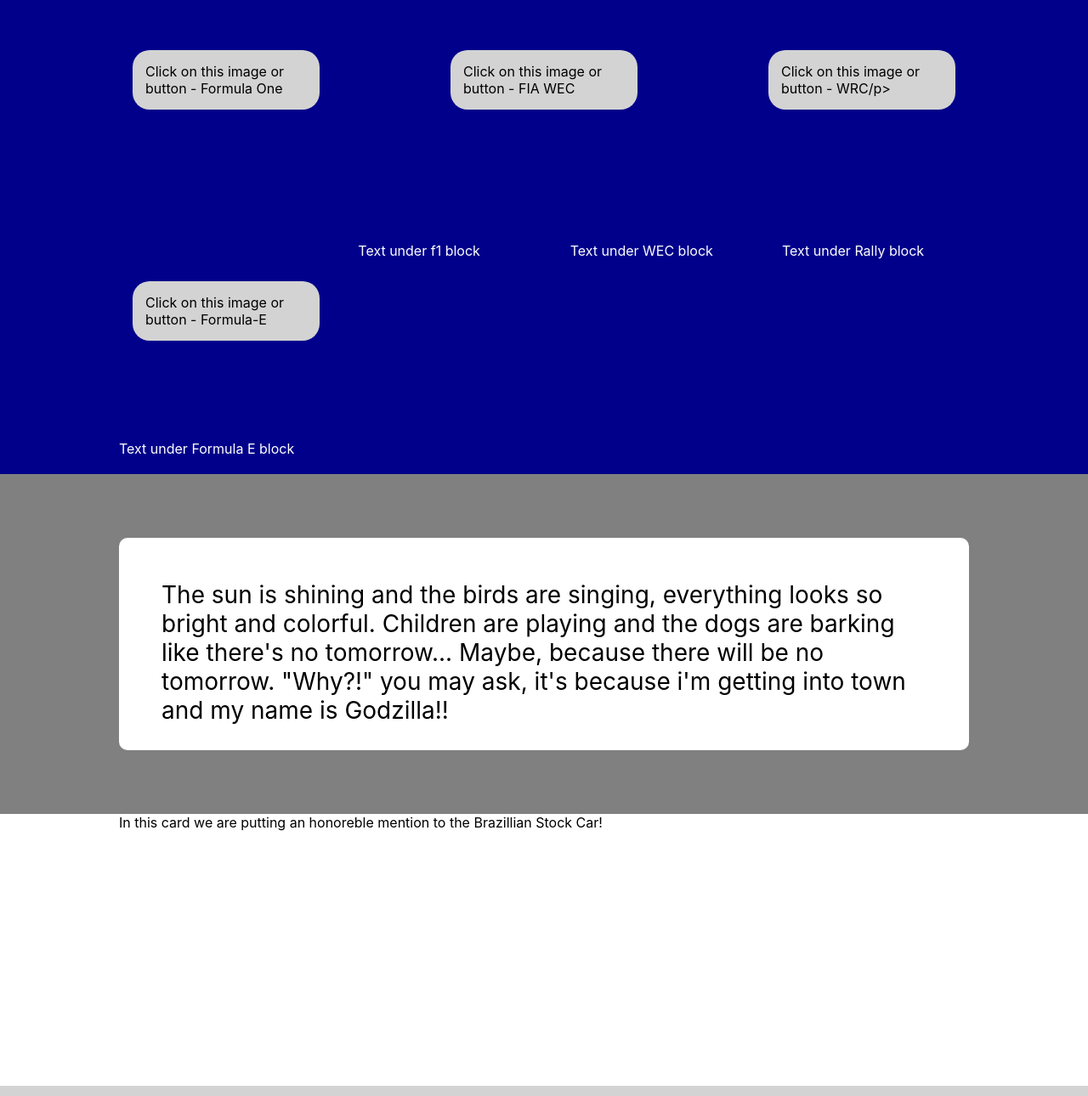
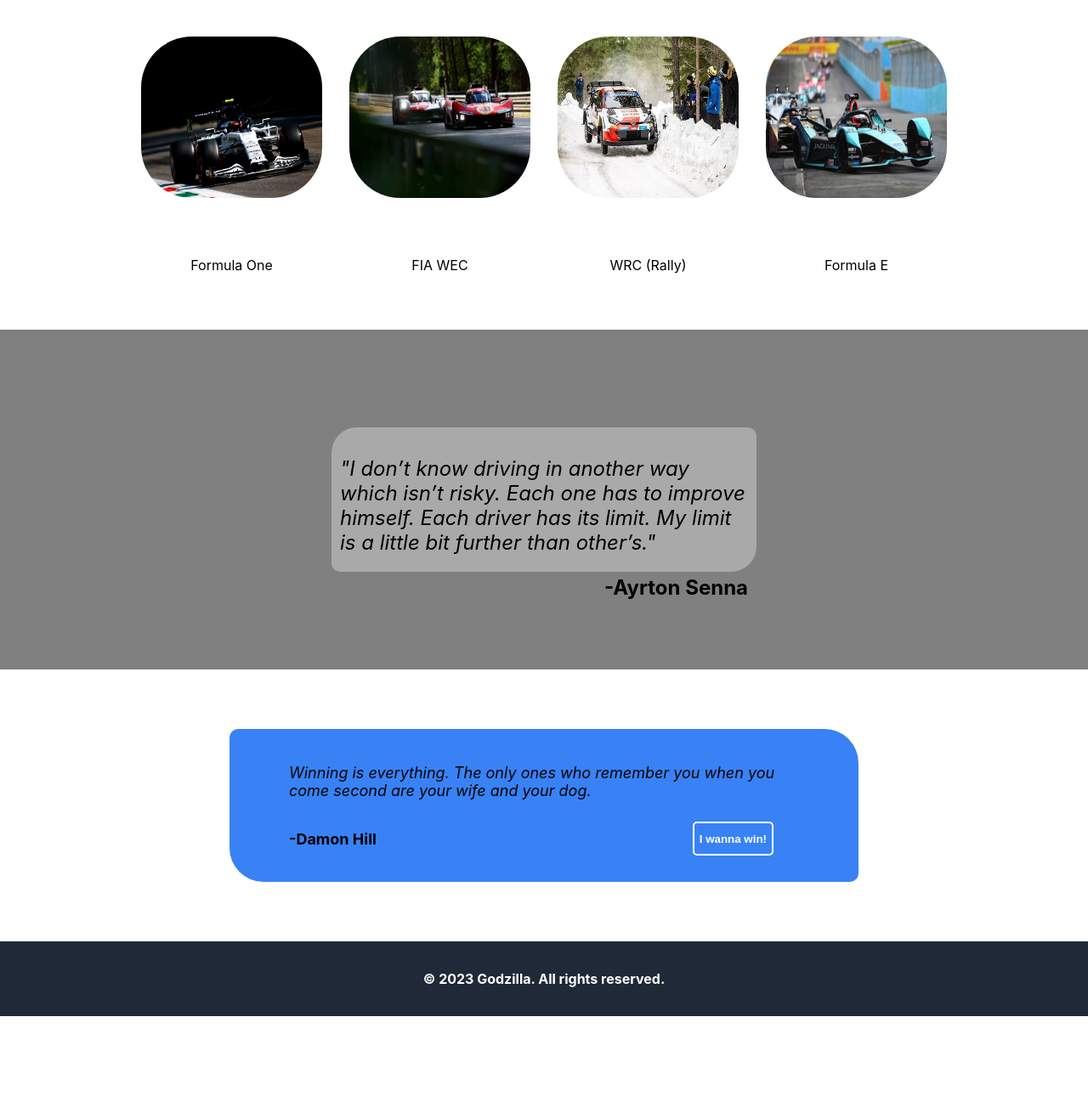
Before and after one commit to pedrohsgianoto/odin-lading-page, a plain HTML site: page index.html in a window 1280 px wide. Shown: the part 712-2002 px from the top of the page at 85% size. After the commit the page ends 1908 px from the top, so only its background shows below. Drawn offline with Linux system fonts and the light colour scheme.

Commit message:
Is done! Of course, many adjustments to be made.

```diff
--- a/index.html
+++ b/index.html
@@ -6,41 +6,56 @@
       <meta name="viewport" content="width=device-width, initial-scale=1.0">
       <link rel="stylesheet" href="styles.css">
       <title>My Awesome Landing Page</title>
+	  <link rel="icon" type="image/gif" href="images/godzilla.gif"/>
  </head>
   <body>
    <main>
      <div class="header">
-       <div class="logo">THIS IS THE LOGO</div>
+       <div class="logo">THIS WILL BE A LOGO</div>
          <ul class="links">
-           <li><a href="#">Link one</a></li>
-           <li><a href="#">Link two</a></li>
-           <li><a href="#">Link three</a></li>
+           <li><a href="#">LINK</a></li>
+           <li><a href="#">LINK</a></li>
+           <li><a href="#">LINK</a></li>
          </ul>
       </div>
         <div class="main-block">
-          <div class="main-title">What are the main automobilistic categories in the world? </div>
-          <div class="main-text">Below you'll find the main websites for each category if you want to know more, just click on the images!</div>
+		  <div class="main-text-block">
+			<div class="main-title">What are the main racing categories in the world? </div>
+			<div class="main-text">Below you'll find the main websites for each category. If you want to know more, just click on the images!</div>
+		  </div>
             <!-- There was a <button(class="main-button")> here -->
-              <!--<img class="main-image" src="./images/main-img.png" alt="Main categories"> -->
+              <img class="main-image" src="./images/main-img.png" alt="Main categories">
         </div>
       <div class="card-block">
-        <!-- <div id="cards-title">Pages for you to stay tuned!</div> -->
-        <div class="card f1 card-f1"><!--<img class="card-img" src="./images/f1.jpg" alt="Main categories"> --><p>Click on this image or button - Formula One</p></div>
-        <div class="card wec"><!--<img class="card-img" src="./images/wec.jpg" alt="Main categories"> --><p>Click on this image or button - FIA WEC</p></div>
-        <div class="card wrc"><!--<img class="card-img" src="./images/wrc.jpg" alt="Main categories"> --><p>Click on this image or button - WRC/p></div>
-        <div class="card stock"><!--<img class="card-img " src="./images/formulae.jpg" alt="Main categories"> --><p>Click on this image or button - Formula-E</p></div>
-		<div class="text-f1"<p>Text under f1 block</p></div>
-		<div class="text-wec"<p>Text under WEC block</p></div>
-		<div class="text-wrc"<p>Text under Rally block</p></div>
-		<div class="text-stock"<p>Text under Formula E block</p></div>
+        <div id="cards-title">Click on the images to know more!</div>
+			<div class="cards">
+				<div class="card f1 card-f1"><a href="https://www.formula1.com/" target="_blank" rel="noreferrer" rel="nofollow" rel="noopener"><img class="card-img" src="./images/f1.jpg" alt="Main categories"></a></div>
+				<div class="card wec"><a href="https://www.fiawec.com/" target="_blank" rel="noreferrer" rel="nofollow" rel="noopener"><img class="card-img" src="./images/wec.jpg" alt="Main categories"></a></div>
+				<div class="card wrc"><a href="https://www.wrc.com/" target="_blank" rel="noreferrer" rel="nofollow" rel="noopener"><img class="card-img" src="./images/wrc.jpg" alt="Main categories"></a></div>
+				<div class="card fe"><a href="https://www.fiaformulae.com/" target="_blank" rel="noreferrer" rel="nofollow" rel="noopener"><img class="card-img " src="./images/formulae.jpg" alt="Main categories"></a></div>
+			</div>
+			<div class="cards-text">
+				<div class="text-f1 text"<p>Formula One</p></div>
+				<div class="text-wec text"<p>FIA WEC</p></div>
+				<div class="text-wrc text"<p>WRC (Rally)</p></div>
+				<div class="text-fe text"<p>Formula E</p></div>
+			</div>
       </div>
-      <div class="quotes">
-        <div class="thequote" id="categories"> <!--Not sure if this will be a container for all categories descriptions.-->
-          The sun is shining and the birds are singing, everything looks so bright and colorful. Children are playing and the dogs are barking like there's no tomorrow... Maybe, because there will be no tomorrow. "Why?!" you may ask, it's because i'm getting into town and my name is Godzilla!!
+       <div class="quotes">
+        <div class="thequote" id="categories"> <!--Not sure if this will be a container for all categories descriptions someday.-->
+			<p><em>"I don’t know driving in another way which isn’t risky. Each one has to improve himself. Each driver has its limit. My limit is a little bit further than other’s."</em></p>
+			<p class="name">-Ayrton Senna</p>
         </div>
       </div>
       <div class="infoblock">
-        <div class="infocard">In this card we are putting an honoreble mention to the Brazillian Stock Car!</div>
+	  <!--In this card maybe we are putting an honoreble mention to the Brazillian Stock Car!-->
+        <div class="infocard">
+		<p class="damonquote"><em>Winning is everything. The only ones who remember you when you come second are your wife and your dog.</em></p>
+			<div class="nameandbutton">
+			  <p class="damon">-Damon Hill</p>
+			  <a href="https://www.youtube.com/watch?v=tYzMYcUty6s" target="_blank"><button class="infobutton">I wanna win!</button></a>
+			</div>
+		</div>
       </div>
       <div class="footer">
         © 2023 Godzilla. All rights reserved.<!--Links this one to the godzilla_nice photo PLEASE-->
--- a/styles.css
+++ b/styles.css
@@ -4,10 +4,6 @@ body {
   flex-direction: column;
   margin: auto;
   justify-content: space-between;
-
-}
-
-body:has(.header .card-block .quotes. .infoblock .footer .main block) {
 
 }
 
@@ -23,18 +19,26 @@ body:has(.header .card-block .quotes. .infoblock .footer .main block) {
 
 
 .header {
-  height: 140px;
+  height: 100px;
   display: flex;
   justify-content: space-between;
   align-items: center;
-  background-color: royalblue;
+  background-color: #1F2937;
+  color: white;
   }
 
-  .logo {
-	font-size: 60px;
+.logo {
+	font-size: 50px;
+	font-weight: bold;
   }
 
-  .links {
+ a {
+  text-decoration: none;
+  color: white;
+  font-weight: bold;
+ }
+
+ .links {
   font-size: 22px;
   list-style: none;
   width: 300px;
@@ -44,33 +48,44 @@ body:has(.header .card-block .quotes. .infoblock .footer .main block) {
 }
 
 .main-block {
-  background-color: lightskyblue;
+  color: white;
+  background-color: #1F2937;
   height: 500px;
   display: flex;
   flex-wrap: wrap;
   flex-direction: column;
   justify-content: center;
-  align-items: start;
+  align-items: center;
 
 }
 
 .main-title {
+  font-weight: bold;
+  font-size: 22px;
   height: 80px;
   max-width: 500px;
 }
 
 .main-text {
-  height: 100px;
-  max-width: 500px;
-  padding: 20px;
+	max-width: 500px;
 }
 
-/* Image of the main-block that i removed
+.main-text-block {
+  font-size: 18px;
+  display: flex;
+  flex-direction: column;
+  padding: 10px;
+}
+
+/* Selectors below are here only in case i want to use them later
+
+This image and the ones below might have some overflowing problems in small screens.*/
 .main-image {
-  height: 400px;
-} */
+  max-height: 400px;
+  width: 40%;
+}
 
-/* Button on main block no longer exists
+/*Button on main block no longer exists
 .main-button {
   height: 120px;
   width: 120px;
@@ -80,53 +95,61 @@ body:has(.header .card-block .quotes. .infoblock .footer .main block) {
 
 
 .card-block {
-  background-color: darkblue;
-  color: white;
-  height: 550px;
+  background-color: white;
+  color: gray;
+  height: 420px;
   padding: 40px 140px 40px 140px;
-  gap: 20px;
   display: flex;
   flex-direction: row;
   flex-wrap: wrap;
-  justify-content: space-between;
+  justify-content: center;
+  align-content: space-around;
 }
 
 #cards-title {
-  display: flex;
-  justify-content: center;
-  padding: 20px 0px 0px 0px;
-  font-size: 40px;
+  font-size: 30px;
   font-weight: bold;
+  padding: 10px;
+  color: black;
 }
 
+.cards,
+.cards-text {
+	color: black;
+	display: flex;
+	padding: 10px;
+	width: 100%;
+	justify-content: space-evenly;
+}
+
+
 .card {
-	height: 220px;
-	width: 220px;
+  height: 200px;
   padding: 16px;
   display: flex;
   align-items: center;
+  justify-content: center;
 }
 
-.card p {
-  color: black;
-  background-color: lightgray;
-  border-radius: 20px;
-  padding: 15px;
+.card-img {
+  width: 100%;
+  height: 190px;
+  border-radius: 60px;
+}
+
+.card :hover {
+	width: 105%;
+	height: 220px;
 }
 
 .text-f1,
 .text-wec,
 .text-wrc,
-.text-stock {
+.text-fe {
 	display: flex;
 	align-items: center;
-	max-height: 110px;
-	min-width: 220px;
-}
-
-.card-img {
-  height: 300px;
-  border-radius: 80px;
+	justify-content: center;
+	width: 100%;
 }
 
 .quotes {
@@ -137,20 +160,74 @@ body:has(.header .card-block .quotes. .infoblock .footer .main block) {
 }
 
 .thequote {
+  background-color: #A9A9A9;
+ border-radius: 30px 10px 30px 10px;
+  padding: 10px;
   height: 150px;
-  padding: 50px;
-  font-size: 28px;
-  background-color: white;
-  border-radius: 10px;
+  margin: 0px 250px 0px 250px;
+  font-size: 24px;
+}
+
+.name {
+  font-weight: bold;
+  text-align: end;
 }
 
 .infoblock {
   height: 320px;
   display: flex;
+  justify-content: center;
+  align-items: center;
+}
+
+.infocard {
+  background-color: #3882F6;
+  border-radius: 10px 40px 10px 40px;
+  height: 160px;
+  width: 60%;
+  padding: 10px 70px 10px 70px;
+  display: flex;
+  justify-content: center;
+  flex-direction: column;
+}
+
+.nameandbutton {
+  margin-right: 30px;
+  display: flex;
+  align-items: center;
+  justify-content: space-between;
+}
+
+.damonquote {
+	font-size: 18px;
+}
+
+.damon {
+  font-weight: bold;
+  font-size: 18px;
+}
+
+.infobutton {
+  font-weight: bold;
+  height: 40px;
+  border-style: solid;
+  border-radius: 5px;
+  border-color: white;
+  background-color: #3882F6;
+  color: white;
+}
+
+.infobutton:hover{
+  font-weight: bold;
+  background-color: white;
+  color: black;
+  cursor: pointer;
 }
 
 .footer {
-  background-color: lightgray;
+  background-color: #1F2937;
+  color: white;
+  font-weight: bold;
   height: 88px;
   display: flex;
   margin-top: auto;
```
Also changed, not shown: texts.txt (added), 1 other file.
